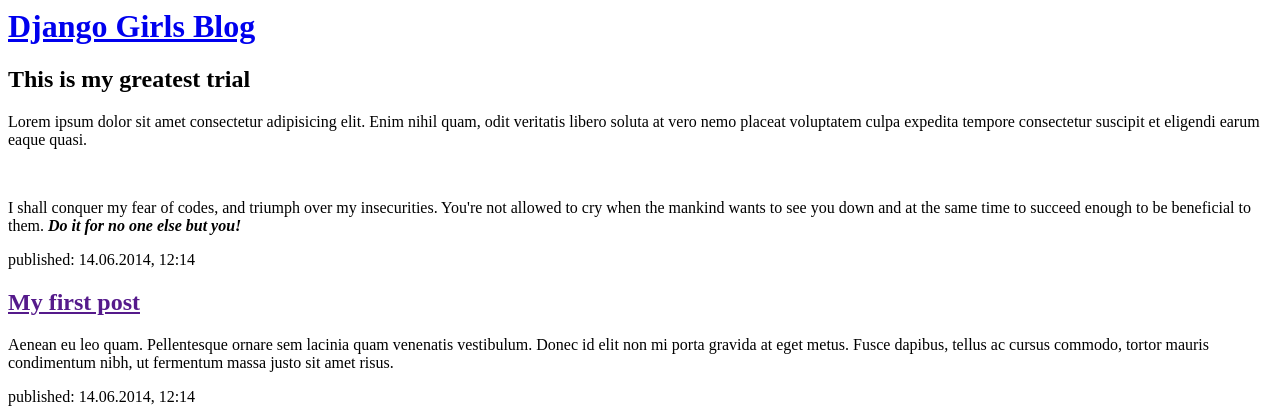
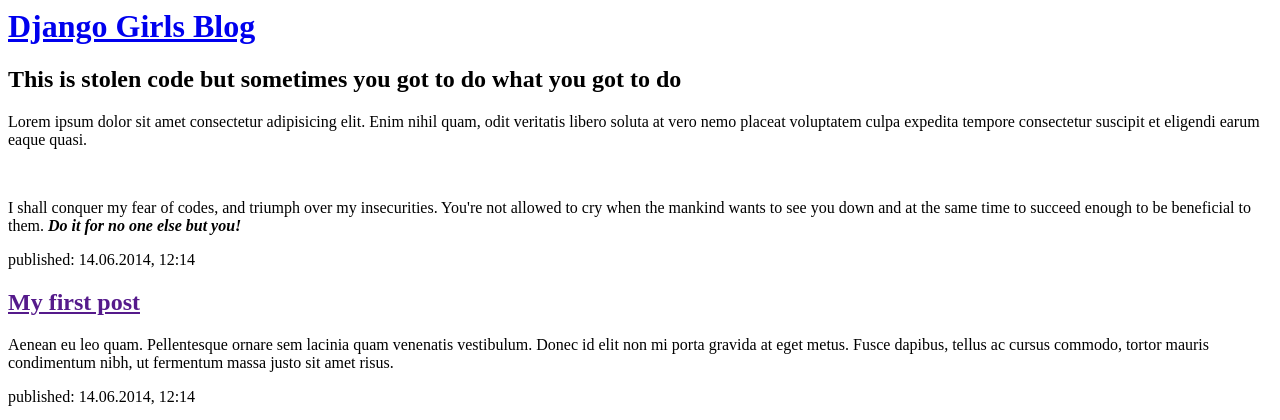
Before and after one commit to Suryeol/djangogils2, a Django app: page / in a window 1280 px wide. Shown: the top 420 px of the page. Run offline with Django 3.2, Linux system fonts and the light colour scheme.

Commit message:
Changed the HTML for the site.

```diff
--- a/blog/templates/blog/post_list.html
+++ b/blog/templates/blog/post_list.html
@@ -1,13 +1,13 @@
 <html>
     <head>
-        <title>First attempt at a blog</title>
+        <title>First attempt at a blog almost using code to create a blog</title>
     </head>
     <body>
         <div>
                 <h1><a href="/">Django Girls Blog</a></h1>
             </div>
             <div>
-                    <h2>This is my greatest trial</h2>
+                    <h2>This is stolen code but sometimes you got to do what you got to do</h2>
                     <p>Lorem ipsum dolor sit amet consectetur adipisicing elit.
                         Enim nihil quam, odit veritatis libero soluta at vero nemo placeat voluptatem culpa expedita
                         tempore consectetur suscipit et eligendi earum eaque quasi.</p>
```
